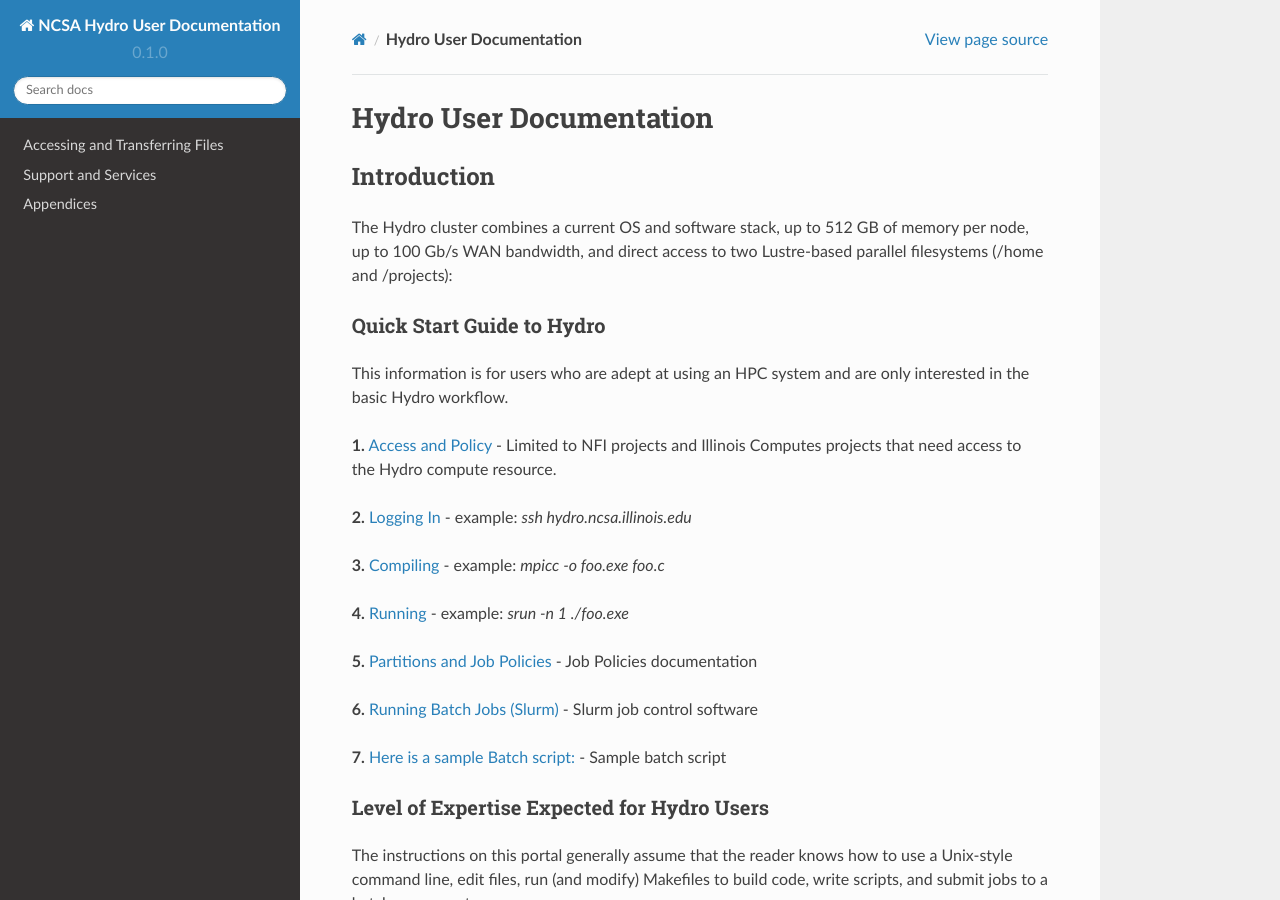
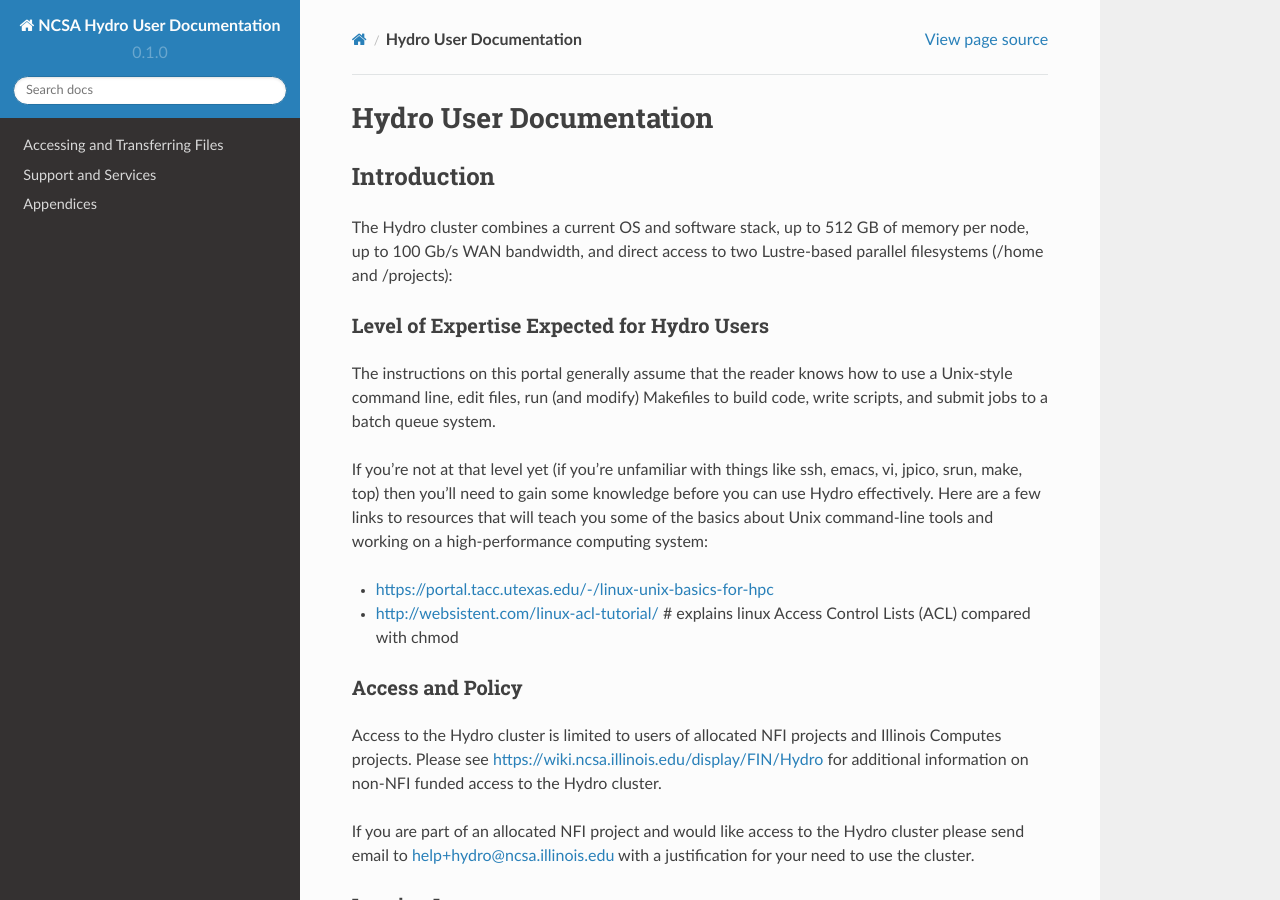
Before and after one commit to ncsa/hydro_documentation, a Sphinx documentation site: the page built from docs/source/index.rst, in a window 1280 px wide and 900 px high. Built offline with Sphinx 7.4.7 and the Read the Docs theme 2.0.0, drawn with Linux system fonts in a browser that asks for light colours; pages that are not in the unit, such as notebooks, are missing from menus.

Commit message:
Update index.rst moving quick start into separate page

```diff
--- a/docs/source/index.rst
+++ b/docs/source/index.rst
@@ -10,30 +10,6 @@
 
 The Hydro cluster combines a current OS and software stack, up to 512 GB of
 memory per node, up to 100 Gb/s WAN bandwidth, and direct access to two Lustre-based parallel filesystems (/home and /projects):
-
-
-.. _quick-start:
-
-**Quick Start Guide to Hydro**
--------------------------------
-
-This information is for users who are adept at using an HPC system and are only
-interested in the basic Hydro workflow.
-
-**1.** :ref:`access-and-policy` - Limited to NFI projects and Illinois Computes projects that need
-access to the Hydro compute resource.
-
-**2.** :ref:`logging-in` - example: *ssh hydro.ncsa.illinois.edu*
-
-**3.** :ref:`compiling` - example: *mpicc -o foo.exe foo.c*
-
-**4.** :ref:`running` - example: *srun -n 1 ./foo.exe*
-
-**5.** :ref:`partitions-job-policies` - Job Policies documentation
-
-**6.** :ref:`slurm` - Slurm job control software
-
-**7.** :ref:`sample-batch-script` - Sample batch script
 
 .. _expected-experience:
 
```
